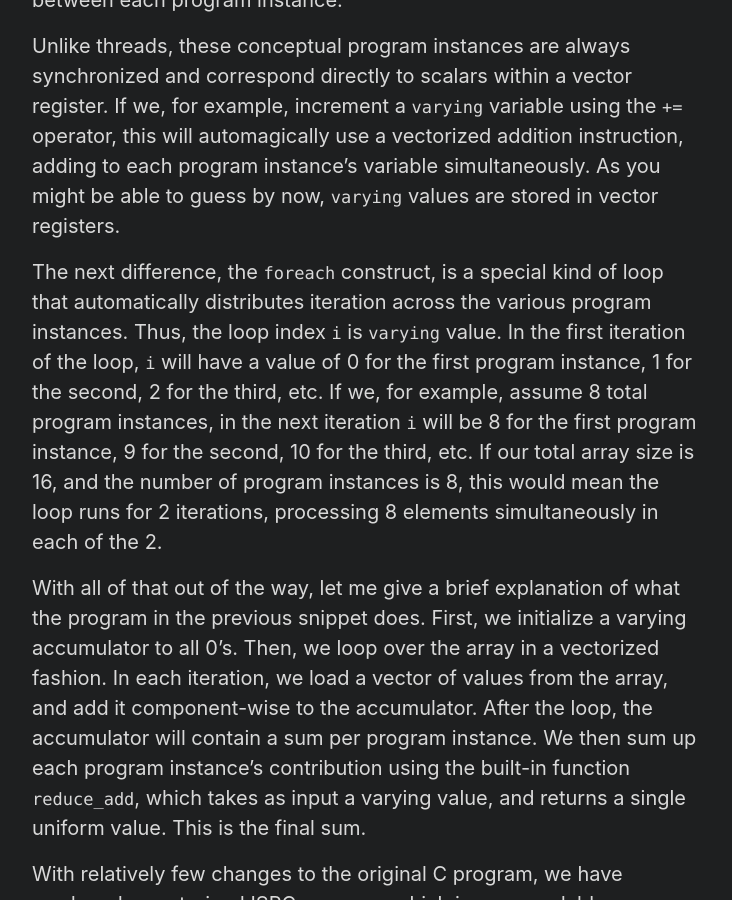
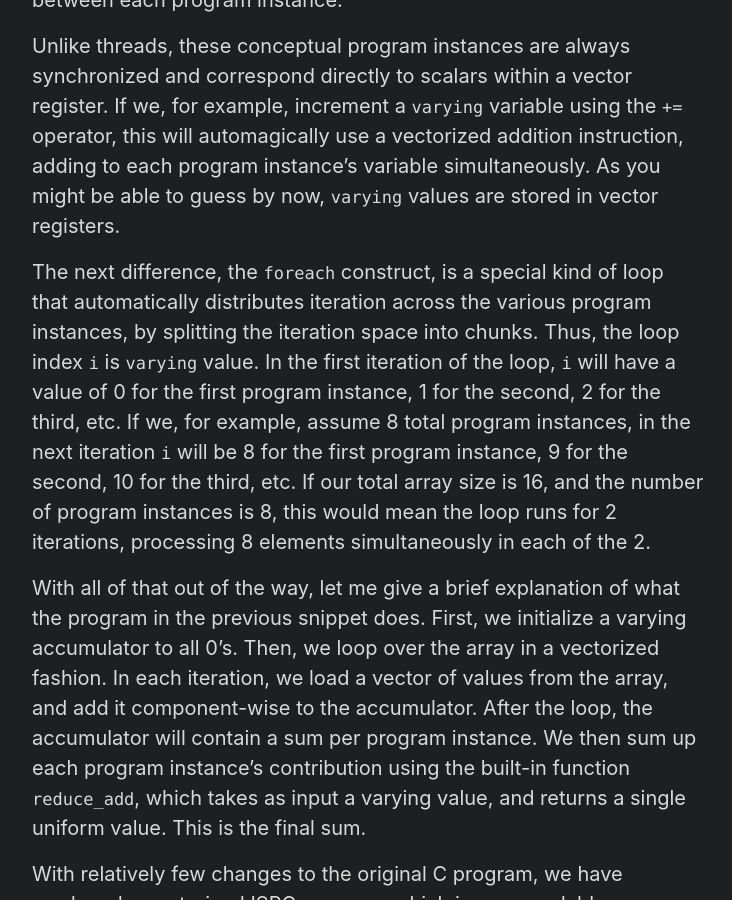
Before and after one commit to pema99/pema99.github.io, a Jekyll site: the page built from _posts/2022-07-29-interestinglangs.md, in a window 1280 px wide and 900 px high, scrolled down 6285 px. Shown: the whole window, without its empty margins (272-1004 px from the left). Built offline with Jekyll 4.4.1, drawn with Linux system fonts in a browser that asks for light colours.

Commit message:
Update 2022-07-29-interestinglangs.md

```diff
--- a/_posts/2022-07-29-interestinglangs.md
+++ b/_posts/2022-07-29-interestinglangs.md
@@ -117,7 +117,7 @@
 
 Unlike threads, these conceptual program instances are always synchronized and correspond directly to scalars within a vector register. If we, for example, increment a `varying` variable using the `+=` operator, this will automagically use a vectorized addition instruction, adding to each program instance's variable simultaneously. As you might be able to guess by now, `varying` values are stored in vector registers.
 
-The next difference, the `foreach` construct, is a special kind of loop that automatically distributes iteration across the various program instances. Thus, the loop index `i` is `varying` value. In the first iteration of the loop, `i` will have a value of 0 for the first program instance, 1 for the second, 2 for the third, etc. If we, for example, assume 8 total program instances, in the next iteration `i` will be 8 for the first program instance, 9 for the second, 10 for the third, etc. If our total array size is 16, and the number of program instances is 8, this would mean the loop runs for 2 iterations, processing 8 elements simultaneously in each of the 2.
+The next difference, the `foreach` construct, is a special kind of loop that automatically distributes iteration across the various program instances, by splitting the iteration space into chunks. Thus, the loop index `i` is `varying` value. In the first iteration of the loop, `i` will have a value of 0 for the first program instance, 1 for the second, 2 for the third, etc. If we, for example, assume 8 total program instances, in the next iteration `i` will be 8 for the first program instance, 9 for the second, 10 for the third, etc. If our total array size is 16, and the number of program instances is 8, this would mean the loop runs for 2 iterations, processing 8 elements simultaneously in each of the 2.
 
 With all of that out of the way, let me give a brief explanation of what the program in the previous snippet does. First, we initialize a varying accumulator to all 0's. Then, we loop over the array in a vectorized fashion. In each iteration, we load a vector of values from the array, and add it component-wise to the accumulator. After the loop, the accumulator will contain a sum per program instance. We then sum up each program instance's contribution using the built-in function `reduce_add`, which takes as input a varying value, and returns a single uniform value. This is the final sum.
 
```
